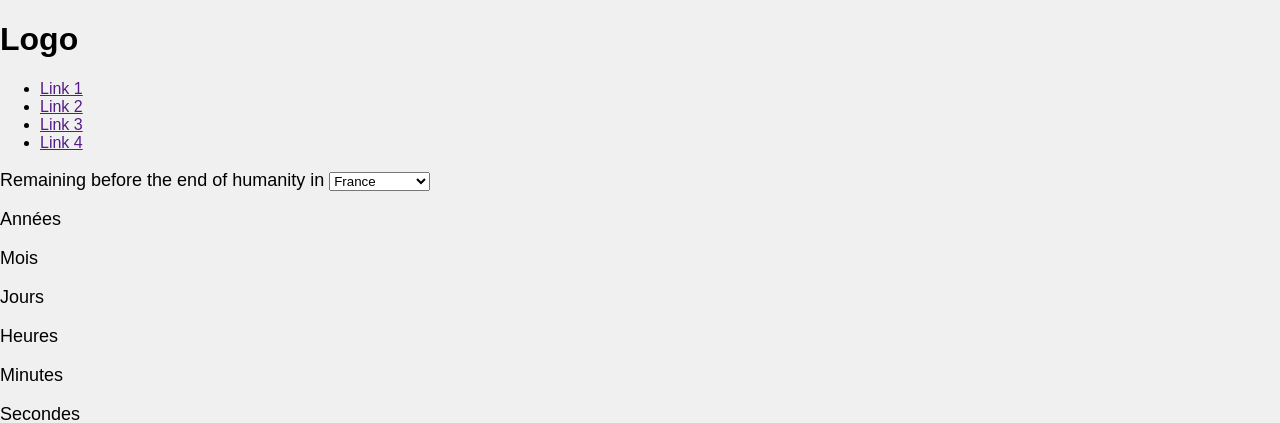
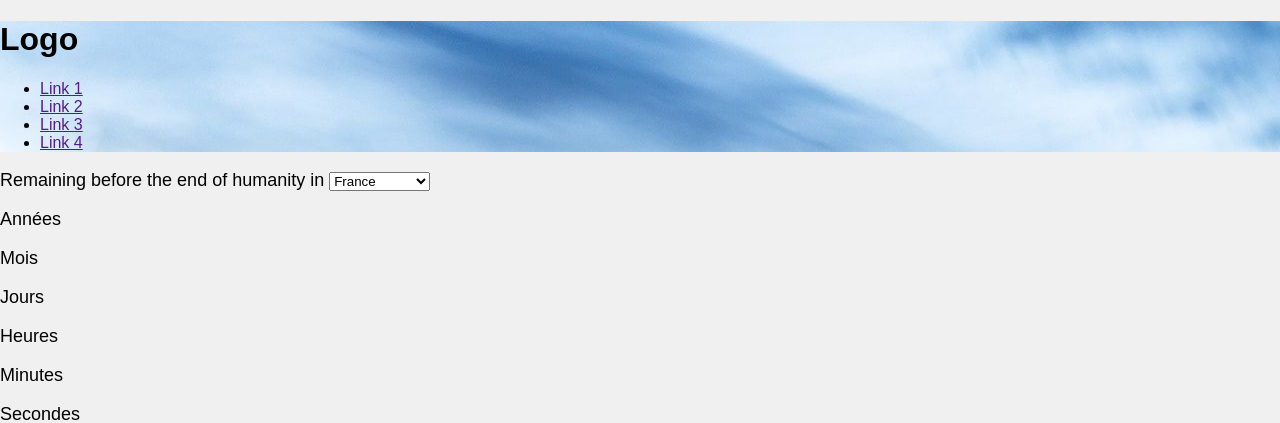
Before and after one commit to LouidjiG/EndOfTheWorld, a Flask app: page / in a window 1280 px wide. Shown: the top 423 px of the page. Run offline with Flask 3, Linux system fonts and the light colour scheme.

Commit message:
Add first stable version of web app

```diff
--- a/EndOfTheWorld/pyvenv.cfg
+++ b/EndOfTheWorld/pyvenv.cfg
@@ -2,4 +2,4 @@
 include-system-site-packages = false
 version = 3.11.2
 executable = /usr/bin/python3.11
-command = /usr/bin/python3 -m venv /user/gravelel/Téléchargements/EndOfTheWorld/EndOfTheWorld
+command = /user/gravelel/Téléchargements/EndOfTheWorld/EndOfTheWorld/bin/python3 -m venv /user/gravelel/Téléchargements/EndOfTheWorld/EndOfTheWorld
--- a/static/style.css
+++ b/static/style.css
@@ -6,8 +6,14 @@
     padding: 0;
 }
 
+header {
+    background-image: url("{{ url_for('static', filename='style.css') }}");
+}
+
 h1 {
 }
+
+
 
 p {
     font-size: 18px;
--- a/templates/index.html
+++ b/templates/index.html
@@ -5,9 +5,7 @@
     <link rel="stylesheet" href="{{ url_for('static', filename='style.css') }}"></head>
 <body>
 
-
-
-    <header>
+    <header style="background-image: url('./Wallpapers/293782-3840x2160-desktop-4k-paris-background-image.jpg')">
 
         <h1>Logo</h1>
         <ul>
```
